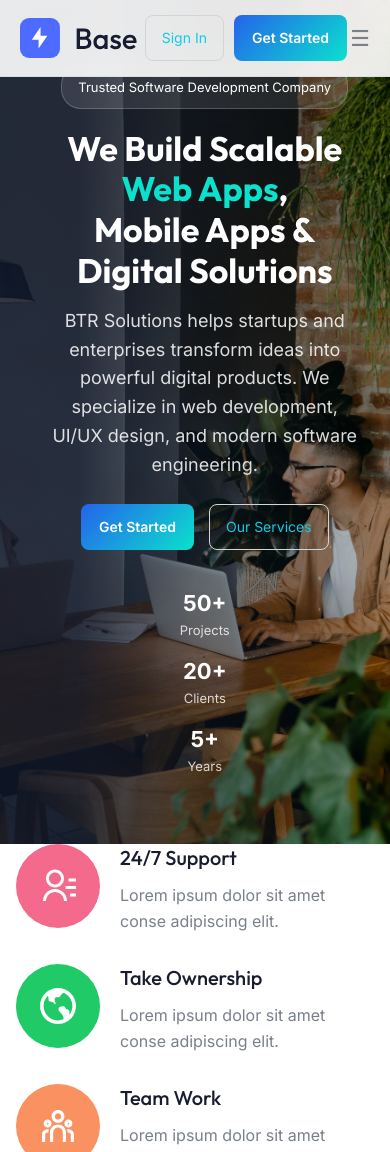
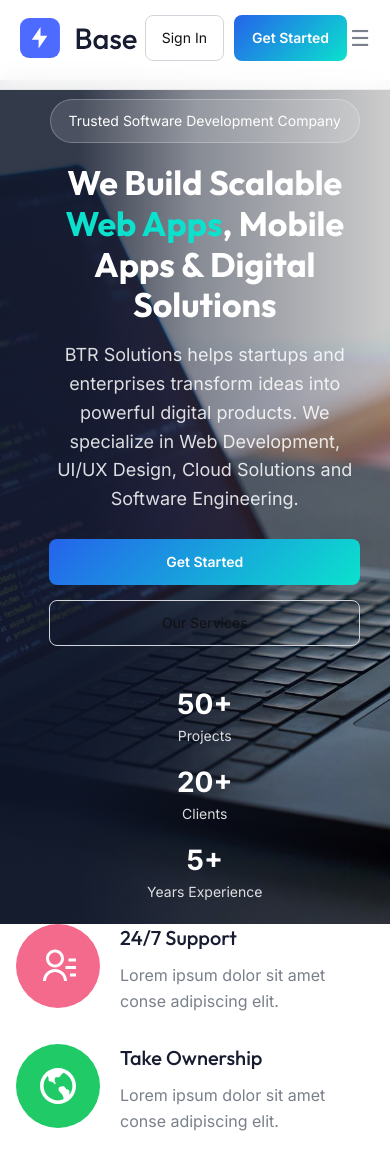
Before and after one commit to MuhammadNouman769/btr_solutions, a Django app: page / in a window 390 px wide. Shown: the top 1152 px of the page. Run offline with Django 5.2, Linux system fonts and the light colour scheme; some libraries are stand-ins or nearby versions.

Commit message:
Refactor hero section in index.html and update styles in style.css for improved layout and responsiveness

```diff
--- a/Templates/home/index.html
+++ b/Templates/home/index.html
@@ -3,51 +3,68 @@
 {% block title %}BTR - Home{% endblock %}
 {% block content %}
 
-
 <!-- ===== HERO START ===== -->
 <section class="hero">
 
-  <!-- BACKGROUND IMAGE -->
-  <div class="hero-bg"></div>
+    <!-- Background Image -->
+    <div class="hero-background"></div>
+
+    <!-- Overlay -->
     <div class="hero-overlay"></div>
 
-  <!-- CONTENT -->
+    <!-- Content -->
     <div class="hero-content">
 
-    <span class="badge">Trusted Software Development Company</span>
+        <span class="badge">
+            Trusted Software Development Company
+        </span>
 
         <h1>
-      We Build Scalable <span>Web Apps</span>, <br>
-      Mobile Apps & Digital Solutions
+            We Build Scalable
+            <span>Web Apps</span>,
+            Mobile Apps &
+            Digital Solutions
         </h1>
 
         <p>
-      BTR Solutions helps startups and enterprises transform ideas into powerful digital products.
-      We specialize in web development, UI/UX design, and modern software engineering.
+            BTR Solutions helps startups and enterprises transform ideas into
+            powerful digital products. We specialize in Web Development,
+            UI/UX Design, Cloud Solutions and Software Engineering.
         </p>
 
-    <!-- BUTTONS -->
         <div class="hero-buttons">
+            <a href="#contact" class="btn-primary">
+                Get Started
+            </a>
 
-      <a href="#contact" class="btn-primary">Get Started</a>
-
-      <a href="#services" class="btn-outline">Our Services</a>
-
+            <a href="#services" class="btn-outline">
+                Our Services
+            </a>
         </div>
 
-    <!-- SMALL INFO -->
         <div class="hero-info">
-      <div><b>50+</b><span>Projects</span></div>
-      <div><b>20+</b><span>Clients</span></div>
-      <div><b>5+</b><span>Years</span></div>
+
+            <div>
+                <b>50+</b>
+                <span>Projects</span>
+            </div>
+
+            <div>
+                <b>20+</b>
+                <span>Clients</span>
+            </div>
+
+            <div>
+                <b>5+</b>
+                <span>Years Experience</span>
+            </div>
+
         </div>
 
     </div>
 
 </section>
 <!-- ===== HERO END ===== -->
-  <!-- ===== Hero End ===== -->
-
 
     <!-- ===== Small Features Start ===== -->
     <section id="features mt-3">
--- a/static/css/style.css
+++ b/static/css/style.css
@@ -2598,144 +2598,236 @@ h1,  h2,  h3,  h4,  h5,  h6{
 }
 
 
-
-/* HERO SECTION */
-.hero {
-  position: relative;
-  height: 100vh;
-  width: 100%;
-  overflow: hidden;
-  display: flex;
-  align-items: center;
-  justify-content: center;
-  color: #fff;
-}
-
-/* BACKGROUND IMAGE */
-.hero-bg {
-  position: absolute;
+/* ================= HEADER ================= */
+
+.header{
+    position: fixed;
     top: 0;
     left: 0;
     width: 100%;
-  height: 100%;
-  background: url("/static/images/hero.jpeg") no-repeat center center/cover;
-  transform: scale(1.05);
-}
-
-/* DARK OVERLAY */
-.hero-overlay {
+    height: 90px;
+    z-index: 9999;
+    background: rgba(255,255,255,0.95);
+    backdrop-filter: blur(10px);
+}
+
+/* ================= HERO ================= */
+
+.hero{
+    position: relative;
+    width: 100%;
+
+    /* header ki height */
+    margin-top: 90px;
+
+    /* screen height minus header */
+    height: calc(100vh - 90px);
+
+    overflow: hidden;
+
+    display: flex;
+    justify-content: center;
+    align-items: center;
+
+    color: #fff;
+}
+
+/* BACKGROUND IMAGE */
+
+.hero-background{
     position: absolute;
     inset: 0;
-  background: rgba(0,0,0,0.65);
+
+    background:
+        url("/static/images/hero.jpeg")
+        center center/cover
+        no-repeat;
+
+    transform: scale(1.05);
+}
+
+/* OVERLAY */
+
+.hero-overlay{
+    position: absolute;
+    inset: 0;
+
+    background:
+    linear-gradient(
+        135deg,
+        rgba(0,0,0,.75),
+        rgba(0,0,0,.45)
+    );
 }
 
 /* CONTENT */
-.hero-content {
+
+.hero-content{
     position: relative;
+    z-index: 2;
+
     max-width: 900px;
     text-align: center;
+
     padding: 20px;
 }
 
 /* BADGE */
-.badge {
+
+.badge{
     display: inline-block;
-  padding: 8px 16px;
-  background: rgba(255,255,255,0.1);
-  border: 1px solid rgba(255,255,255,0.2);
-  border-radius: 20px;
-  font-size: 13px;
+
+    padding: 8px 18px;
+
+    border-radius: 50px;
+
+    background: rgba(255,255,255,.12);
+
+    border: 1px solid rgba(255,255,255,.25);
+
+    font-size: 14px;
+
     margin-bottom: 20px;
 }
 
-/* HEADING */
-.hero-content h1 {
-  font-size: 52px;
+/* TITLE */
+
+.hero-content h1{
+    font-size: 64px;
     font-weight: 700;
+    line-height: 1.2;
+
     margin-bottom: 20px;
-  line-height: 1.2;
-}
-
-.hero-content h1 span {
-  color: #0be1cd;
-}
-
-/* PARAGRAPH */
-.hero-content p {
+}
+
+.hero-content h1 span{
+    color: #13cae8;
+}
+
+/* TEXT */
+
+.hero-content p{
+    max-width: 700px;
+
+    margin: auto;
+    margin-bottom: 35px;
+
     font-size: 18px;
-  line-height: 1.7;
-  opacity: 0.9;
-  margin-bottom: 30px;
+    line-height: 1.8;
+
+    opacity: .9;
 }
 
 /* BUTTONS */
-.hero-buttons {
+
+.hero-buttons{
     display: flex;
     justify-content: center;
     gap: 15px;
-  margin-bottom: 40px;
-  flex-wrap: wrap;
+
+    margin-bottom: 45px;
 }
 
 /* PRIMARY BUTTON */
-.btn-primary {
-  padding: 12px 25px;
-  background: linear-gradient(135deg, #2563eb, #0be1cd);
+
+.btn-primary{
+    padding: 14px 28px;
+
+    border-radius: 10px;
+
+    background: linear-gradient(
+        135deg,
+        #2563eb,
+        #13cae8
+    );
+
     color: #fff;
+
+    text-decoration: none;
+
+    font-weight: 600;
+
+    transition: .3s;
+}
+
+.btn-primary:hover{
+    transform: translateY(-3px);
+
+    box-shadow:
+    0 15px 30px rgba(0,0,0,.25);
+}
+
+/* OUTLINE BUTTON */
+
+.btn-outline{
+    padding: 14px 28px;
+
+    border: 1px solid #13cae8;
+
     border-radius: 10px;
-  font-weight: 600;
+
+    color: #13cae8;
+
     text-decoration: none;
-  transition: 0.3s;
-}
-
-.btn-primary:hover {
-  transform: translateY(-3px);
-  box-shadow: 0 10px 25px rgba(0,0,0,0.3);
-}
-
-/* OUTLINE BUTTON */
-.btn-outline {
-  padding: 12px 25px;
-  border: 1px solid #13cae8;
-  color: #13cae8!important;
-  border-radius: 10px;
-  text-decoration: none;
-  transition: 0.3s;
-}
-
-.btn-outline:hover {
-  background: #05c6e0!important;
-  color: #111!important;
+
+    transition: .3s;
+}
+
+.btn-outline:hover{
+    background: #13cae8;
+    color: #fff;
 }
 
 /* STATS */
-.hero-info {
+
+.hero-info{
     display: flex;
     justify-content: center;
-  gap: 40px;
-}
-
-.hero-info div b {
+    gap: 50px;
+}
+
+.hero-info b{
     display: block;
-  font-size: 22px;
-}
-
-.hero-info div span {
-  font-size: 13px;
-  opacity: 0.8;
-}
-
-/* RESPONSIVE */
-@media (max-width: 768px) {
-  .hero-content h1 {
-    font-size: 32px;
-  }
-
-  .hero-info {
+
+    font-size: 28px;
+    margin-bottom: 5px;
+}
+
+.hero-info span{
+    font-size: 14px;
+    opacity: .85;
+}
+
+/* ================= MOBILE ================= */
+
+@media(max-width:768px){
+
+    .hero{
+        margin-top: 80px;
+        height: calc(100vh - 80px);
+    }
+
+    .hero-content h1{
+        font-size: 38px;
+    }
+
+    .hero-content p{
+        font-size: 16px;
+    }
+
+    .hero-buttons{
         flex-direction: column;
-    gap: 15px;
-  }
-}
+    }
+
+    .hero-info{
+        flex-direction: column;
+        gap: 20px;
+    }
+}
+
+
+
+
 
 
 .hero {
```
Lines whose indentation alone changed are shown as unchanged.
